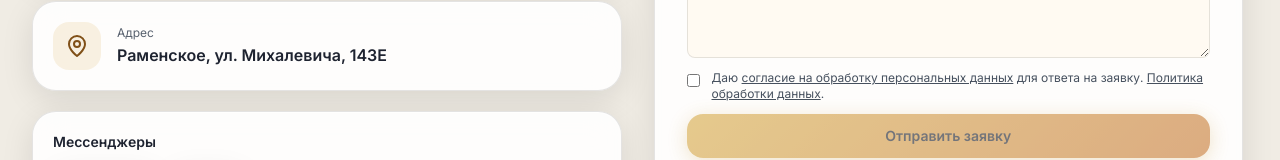
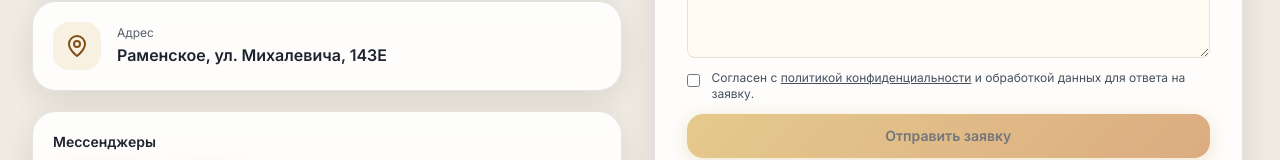
Before and after one commit to MorZzeS/NEW-SITE-BANI, a Next.js app: page /kontakty in a window 1280 px wide. Shown: the part 753-913 px from the top of the page. Built offline with nearby package versions, Linux system fonts and the light colour scheme; no server answers.

Commit message:
Preserve legacy consent for reviewed production rollout

```diff
--- a/src/components/forms/CTAFormInline.tsx
+++ b/src/components/forms/CTAFormInline.tsx
@@ -3,7 +3,7 @@ import Link from 'next/link'
 import { useEffect, useRef, useState } from 'react'
 import { siteSettings } from '@/data'
 import { leadEndpoint, sendLead } from '@/lib/leads'
-import { consentEvidence, consentEvidenceReady, leadPageUrl } from '@/lib/lead-consent'
+import { consentEvidence, consentEvidenceReady, leadContract, leadPageUrl } from '@/lib/lead-consent'
 import { mergeConfigurationComment } from '@/lib/equipment-selection'
 
 export function CTAFormInline({ modelName, configurationNote }: { modelName?: string; configurationNote?: string }) {
@@ -45,7 +45,7 @@ export function CTAFormInline({ modelName, configurationNote }: { modelName?: st
    {configurationNote && <div className="text-sm text-cream/70 border-l-2 border-gold-400 pl-4" aria-label="Выбранные опции для заявки"><p className="whitespace-pre-line">{configurationNote}</p><p className="text-xs mt-2">Этот список будет отправлен вместе с вашим комментарием.</p></div>}
    <label className="block text-sm text-cream">Комментарий<textarea value={comment} onChange={e=>setComment(e.target.value)} maxLength={1500} rows={3} className="lead-input" /></label>
    <div className="lead-honeypot" aria-hidden="true"><label>Website<input name="website" tabIndex={-1} autoComplete="off" /></label></div>
-   <label className="flex gap-3 text-xs text-cream/70 items-start"><input type="checkbox" checked={consent} onChange={e=>setConsent(e.target.checked)} required className="mt-1" /><span>Даю <Link href="/soglasie-pd" className="underline">согласие на обработку персональных данных</Link> для ответа на заявку. <Link href="/politika" className="underline">Политика обработки данных</Link>.</span></label>
+   <label className="flex gap-3 text-xs text-cream/70 items-start"><input type="checkbox" checked={consent} onChange={e=>setConsent(e.target.checked)} required className="mt-1" />{leadContract===2?<span>Даю <Link href="/soglasie-pd" className="underline">согласие на обработку персональных данных</Link> для ответа на заявку. <Link href="/politika" className="underline">Политика обработки данных</Link>.</span>:<span>Согласен с <Link href="/privacy" className="underline">политикой конфиденциальности</Link> и обработкой данных для ответа на заявку.</span>}</label>
    {error && <p role="alert" className="text-sm text-cream">{error}</p>}
    <button type="submit" disabled={!configured || status==='sending'} className="btn-primary w-full justify-center disabled:opacity-60 disabled:cursor-default">{status==='sending'?'Отправляем…':'Отправить заявку'}</button>
   </form>}
```
Also changed, not shown: 1 other file (tests, documents, lock files or other folders).
